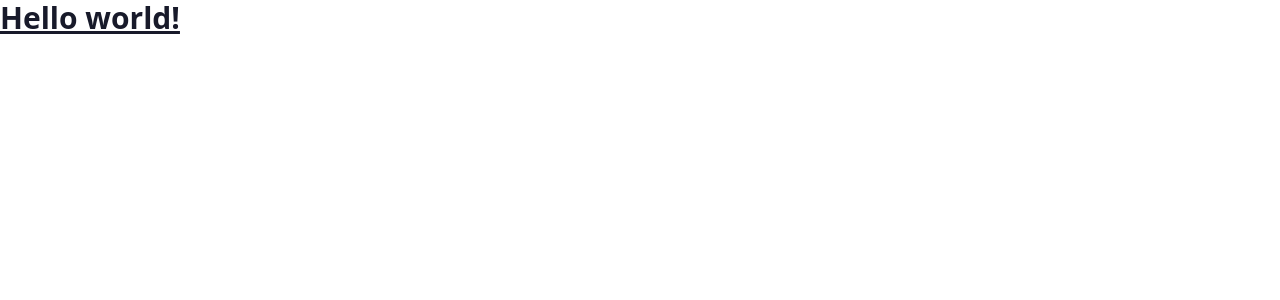
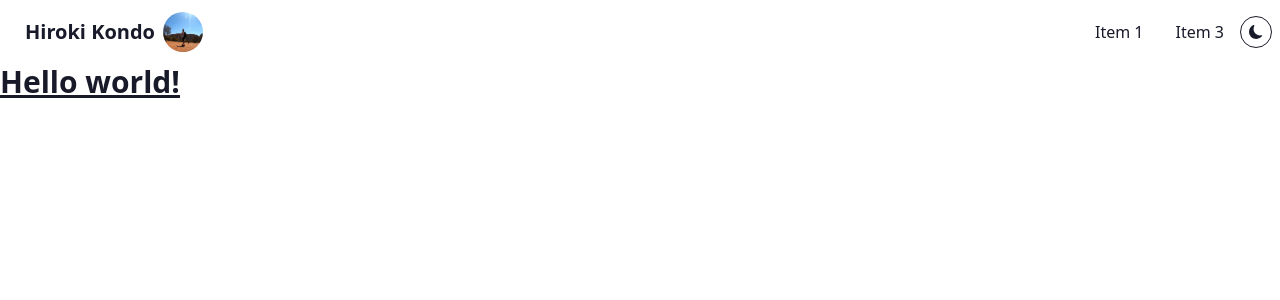
Before and after one commit to daiki-kon/portfolio, a Next.js app: page / in a window 1280 px wide. Shown: the top 300 px of the page. Built offline with nearby package versions, Linux system fonts and the light colour scheme.

Commit message:
Layout作成

```diff
--- /dev/null
+++ b/src/Layout.tsx
@@ -0,0 +1,15 @@
+import { FC } from 'react';
+import Navbar from './components/Navbar';
+
+const Layout: FC = ({ children }) => {
+  return (
+    <>
+      <nav>
+        <Navbar />
+      </nav>
+      <main>{children}</main>
+    </>
+  );
+};
+
+export default Layout;
--- a/src/pages/_app.tsx
+++ b/src/pages/_app.tsx
@@ -2,11 +2,14 @@
 import 'tailwindcss/tailwind.css';
 import { ThemeProvider } from 'next-themes';
 import type { AppProps } from 'next/app';
+import Layout from '../Layout';
 
 function MyApp({ Component, pageProps }: AppProps) {
   return (
     <ThemeProvider>
-      <Component {...pageProps} />
+      <Layout>
+        <Component {...pageProps} />
+      </Layout>
     </ThemeProvider>
   );
 }
--- a/tailwind.config.js
+++ b/tailwind.config.js
@@ -7,4 +7,9 @@
     themes: ['corporate', 'night'],
   },
   plugins: [require('daisyui')],
+  theme: {
+    container: {
+      center: true,
+    },
+  },
 };
```
